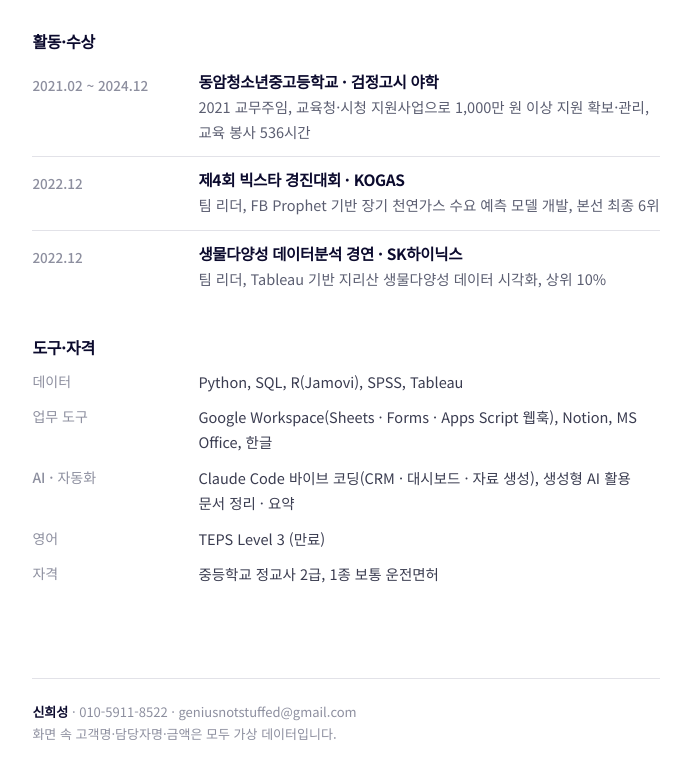
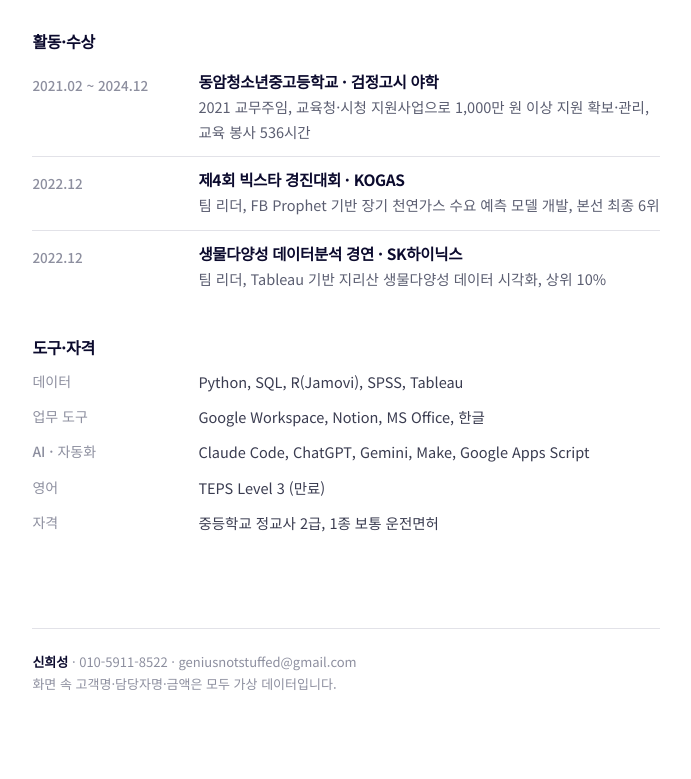
Before and after one commit to geniusnotstuffed/portfolio, a plain HTML site: page operations/index.html in a window 1280 px wide. Shown: the part 5115-5894 px from the top of the page, without its empty margins (550-1241 px from the left). Drawn offline with Linux system fonts and the light colour scheme; a web font is replaced by a local one.

Commit message:
Operations 웹: 도구 줄 정리
- 업무 도구: Google Workspace 괄호 안 세부 항목 삭제
- AI · 자동화: 설명 문구 대신 도구 이름으로

Co-Authored-By: Claude Fable 5.2 <noreply@anthropic.com>

```diff
--- a/operations/index.html
+++ b/operations/index.html
@@ -291,8 +291,8 @@
   <h4 class="gt">도구·자격</h4>
   <dl class="skills">
     <dt>데이터</dt><dd>Python, SQL, R(Jamovi), SPSS, Tableau</dd>
-    <dt>업무 도구</dt><dd>Google Workspace(Sheets · Forms · Apps Script 웹훅), Notion, MS Office, 한글</dd>
-    <dt>AI · 자동화</dt><dd>Claude Code 바이브 코딩(CRM · 대시보드 · 자료 생성), 생성형 AI 활용 문서 정리 · 요약</dd>
+    <dt>업무 도구</dt><dd>Google Workspace, Notion, MS Office, 한글</dd>
+    <dt>AI · 자동화</dt><dd>Claude Code, ChatGPT, Gemini, Make, Google Apps Script</dd>
     <dt>영어</dt><dd>TEPS Level 3 (만료)</dd>
     <dt>자격</dt><dd>중등학교 정교사 2급, 1종 보통 운전면허</dd>
   </dl>
```
